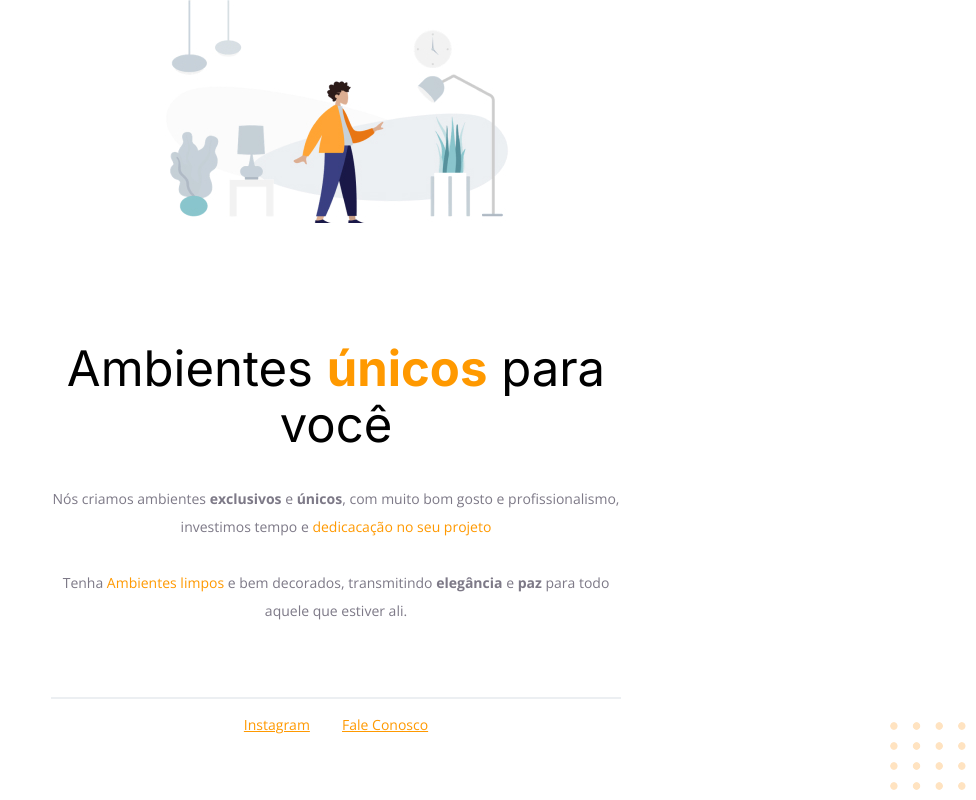
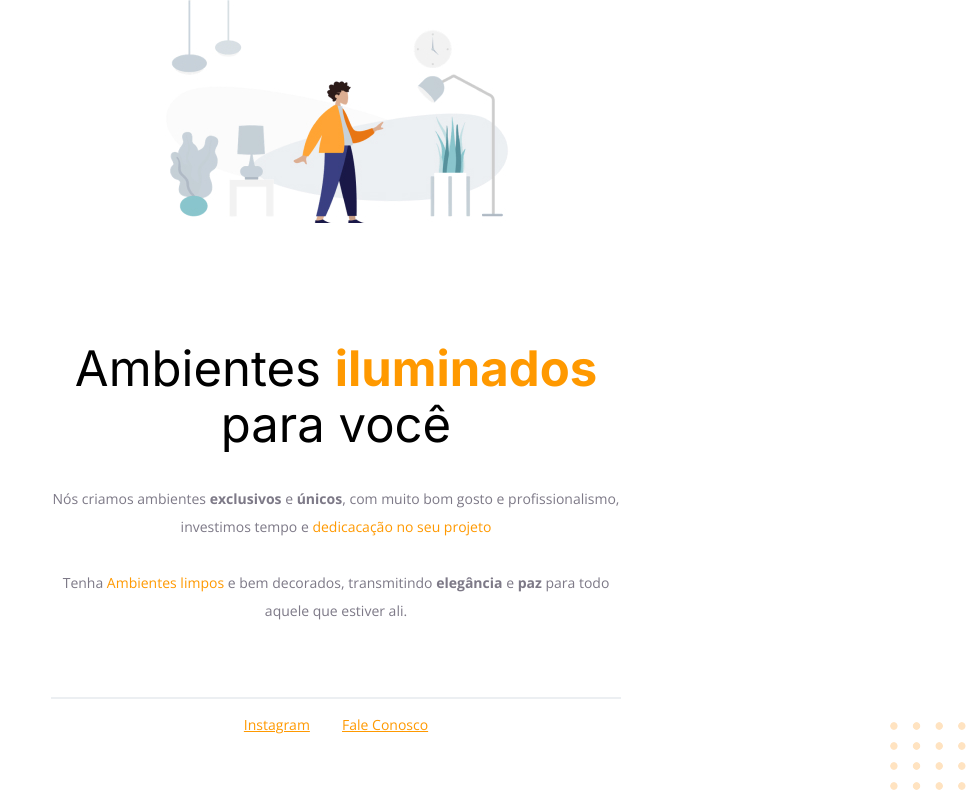
Before and after one commit to DanCalistDev/ProjetoAmbienteGit, a plain HTML site: page index.html in a window 1280 px wide. Shown: the whole page, without its empty margins (304-1280 px from the left). Drawn offline with nearby package versions, Linux system fonts and the light colour scheme; files that its build step writes are made by us from their sources; files whose address does not match are found by name.

Commit message:
Alteração no titulo do conteudo

```diff
--- a/index.html
+++ b/index.html
@@ -15,7 +15,7 @@
 
   <section id="PrimeiroBloco">
     <img src="/ProjetosAmbientesGit/img/img1.jpg" alt="Desenho de pessoas reunidas em uma sala de reunião, mostrando uma apresentação na TV ">
-    <h1 class="titulo">Ambientes <span>únicos</span> para você</h1>
+    <h1 class="titulo">Ambientes <span>iluminados</span> para você</h1>
     <p class="texto">Nós criamos ambientes <strong>exclusivos</strong> e <strong>únicos</strong>, com muito bom gosto e profissionalismo, investimos tempo e <span>dedicacação no seu projeto</span>
       <br>
       <br>
```
